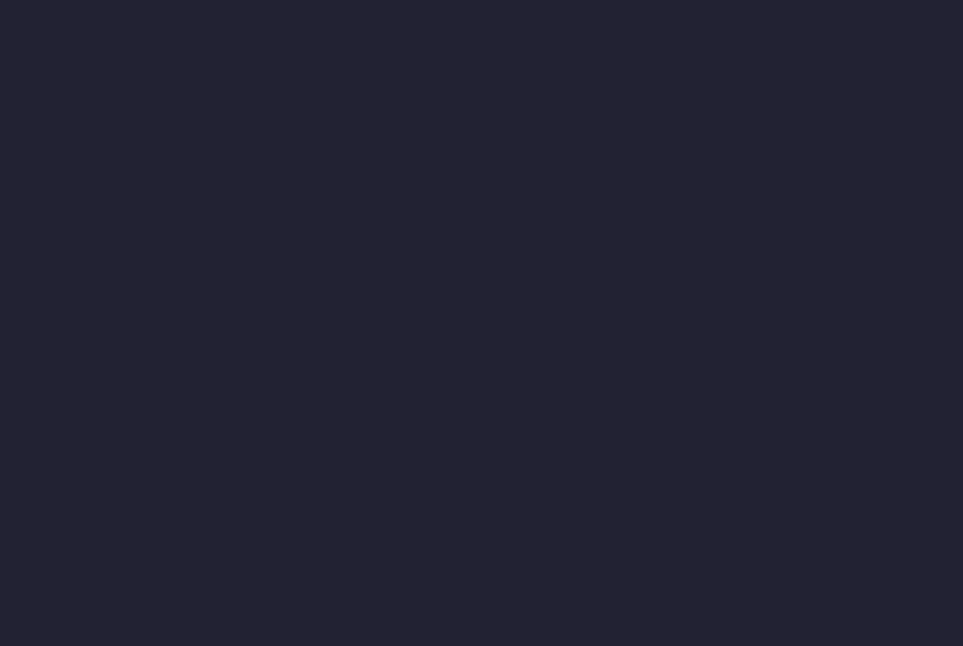
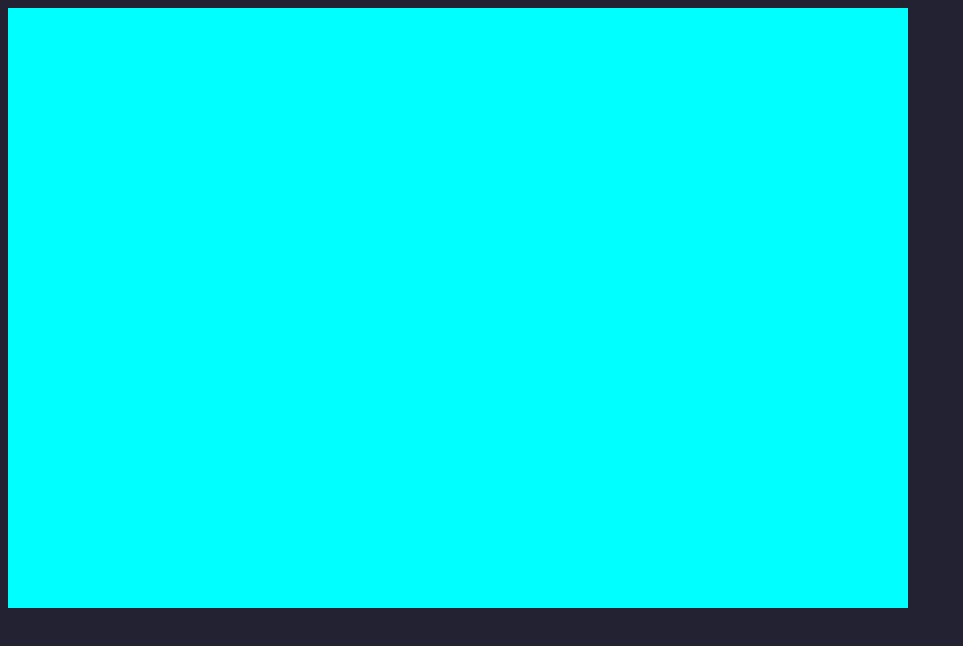
Before and after one commit to isagzm/canvas-catjump, a website built with Vite: page src/index.html in a window 1280 px wide. Shown: the whole page, without its empty margins (0-963 px from the left). Built offline with nearby package versions, Linux system fonts and the light colour scheme.

```diff
--- a/src/index.css
+++ b/src/index.css
@@ -1,3 +1,8 @@
 body {
   background: #223;
 }
+
+#jump {
+  background-color: aqua;
+  color: #000;
+}
--- a/src/index.html
+++ b/src/index.html
@@ -1,5 +1,6 @@
 <!DOCTYPE html>
 <html lang="es">
+
 <head>
   <meta charset="UTF-8">
   <meta http-equiv="X-UA-Compatible" content="IE=edge">
@@ -8,7 +9,9 @@
   <link rel="stylesheet" href="./index.css">
   <script type="module" src="./index.js"></script>
 </head>
+
 <body>
+  <canvas id="jump" width="900" height="600"> HOLA </canvas>
+</body>
 
-</body>
 </html>
```
Also changed, not shown: public/images/Mummy-Cat-Jump (1).png (added), public/images/animation-catu-jump.png (added), public/images/bg-cactu-cat-jump.png (added), public/images/bg-cat-jum.jpg (added), public/images/bg-pyramid-cat-jump.png (added), public/images/cactus-front-cat-jump.png (added), public/images/floor-cat-jump.png (added).
